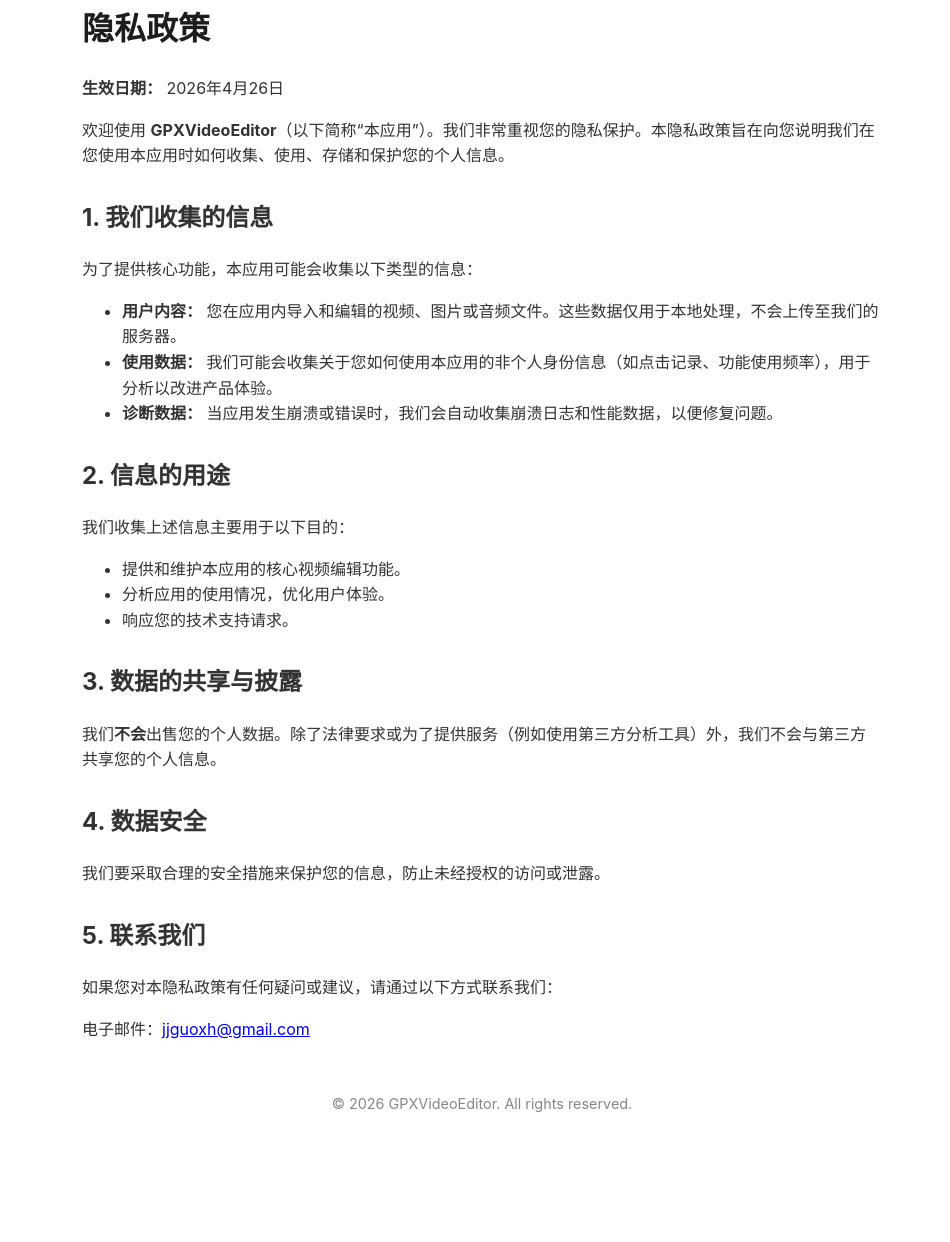
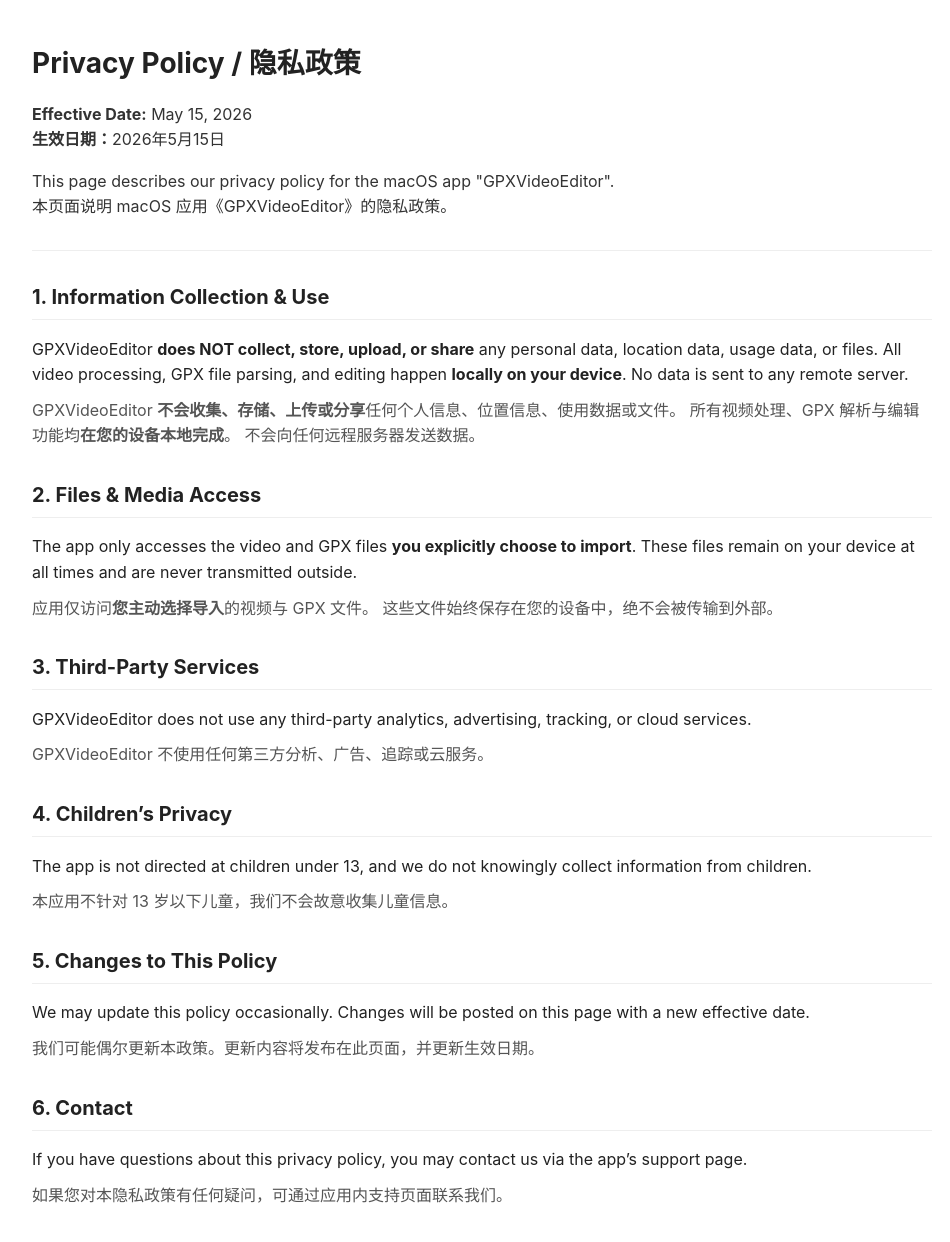
Before and after one commit to jjguoxh/gpx-privacy, a plain HTML site: page index.html in a window 1280 px wide. Shown: the part 38-1280 px from the top of the page, without its empty margins (158-1108 px from the left). Before the commit the page ends 1188 px from the top, so only its background shows below. Drawn offline with Linux system fonts and the light colour scheme.

Commit message:
update english and chinese version

```diff
--- a/index.html
+++ b/index.html
@@ -1,53 +1,124 @@
 <!DOCTYPE html>
-<html lang="zh-CN">
+<html lang="en">
 <head>
     <meta charset="UTF-8">
     <meta name="viewport" content="width=device-width, initial-scale=1.0">
-    <title>隐私政策 - GPXVideoEditor</title>
+    <title>Privacy Policy - GPXVideoEditor</title>
     <style>
-        body { font-family: -apple-system, BlinkMacSystemFont, "Segoe UI", Roboto, Helvetica, Arial, sans-serif; line-height: 1.6; color: #333; max-width: 800px; margin: 0 auto; padding: 20px; }
-        h1 { color: #1d1d1f; }
-        h2 { color: #333; margin-top: 30px; }
-        p { margin-bottom: 15px; }
-        .footer { margin-top: 50px; font-size: 0.9em; color: #86868b; text-align: center; }
+        body {
+            font-family: -apple-system, BlinkMacSystemFont, "Segoe UI", Roboto, Arial, sans-serif;
+            max-width: 900px;
+            margin: 40px auto;
+            padding: 20px;
+            line-height: 1.6;
+            color: #333;
+            background-color: #fff;
+        }
+        h1, h2 {
+            color: #222;
+        }
+        h1 {
+            font-size: 28px;
+            margin-bottom: 10px;
+        }
+        h2 {
+            font-size: 20px;
+            margin-top: 30px;
+            padding-bottom: 6px;
+            border-bottom: 1px solid #eee;
+        }
+        .section {
+            margin: 20px 0;
+        }
+        .en {
+            color: #222;
+            margin-bottom: 10px;
+        }
+        .cn {
+            color: #555;
+        }
+        hr {
+            border: none;
+            border-top: 1px solid #eee;
+            margin: 30px 0;
+        }
     </style>
 </head>
+
 <body>
 
-    <h1>隐私政策</h1>
-    <p><strong>生效日期：</strong> 2026年4月26日</p>
+    <h1>Privacy Policy / 隐私政策</h1>
+    <p><strong>Effective Date:</strong> May 15, 2026<br>
+    <strong>生效日期：</strong>2026年5月15日</p>
+    <p>This page describes our privacy policy for the macOS app "GPXVideoEditor".<br>
+    本页面说明 macOS 应用《GPXVideoEditor》的隐私政策。</p>
 
-    <p>欢迎使用 <strong>GPXVideoEditor</strong>（以下简称“本应用”）。我们非常重视您的隐私保护。本隐私政策旨在向您说明我们在您使用本应用时如何收集、使用、存储和保护您的个人信息。</p>
+    <hr>
 
-    <h2>1. 我们收集的信息</h2>
-    <p>为了提供核心功能，本应用可能会收集以下类型的信息：</p>
-    <ul>
-        <!-- 如果你不需要收集某些数据，可以删除对应的行 -->
-        <li><strong>用户内容：</strong> 您在应用内导入和编辑的视频、图片或音频文件。这些数据仅用于本地处理，不会上传至我们的服务器。</li>
-        <li><strong>使用数据：</strong> 我们可能会收集关于您如何使用本应用的非个人身份信息（如点击记录、功能使用频率），用于分析以改进产品体验。</li>
-        <li><strong>诊断数据：</strong> 当应用发生崩溃或错误时，我们会自动收集崩溃日志和性能数据，以便修复问题。</li>
-    </ul>
+    <div class="section">
+        <h2>1. Information Collection & Use</h2>
+        <div class="en">
+            GPXVideoEditor <strong>does NOT collect, store, upload, or share</strong> any personal data, location data, usage data, or files.
+            All video processing, GPX file parsing, and editing happen <strong>locally on your device</strong>.
+            No data is sent to any remote server.
+        </div>
+        <div class="cn">
+            GPXVideoEditor <strong>不会收集、存储、上传或分享</strong>任何个人信息、位置信息、使用数据或文件。
+            所有视频处理、GPX 解析与编辑功能均<strong>在您的设备本地完成</strong>。
+            不会向任何远程服务器发送数据。
+        </div>
+    </div>
 
-    <h2>2. 信息的用途</h2>
-    <p>我们收集上述信息主要用于以下目的：</p>
-    <ul>
-        <li>提供和维护本应用的核心视频编辑功能。</li>
-        <li>分析应用的使用情况，优化用户体验。</li>
-        <li>响应您的技术支持请求。</li>
-    </ul>
+    <div class="section">
+        <h2>2. Files & Media Access</h2>
+        <div class="en">
+            The app only accesses the video and GPX files <strong>you explicitly choose to import</strong>.
+            These files remain on your device at all times and are never transmitted outside.
+        </div>
+        <div class="cn">
+            应用仅访问<strong>您主动选择导入</strong>的视频与 GPX 文件。
+            这些文件始终保存在您的设备中，绝不会被传输到外部。
+        </div>
+    </div>
 
-    <h2>3. 数据的共享与披露</h2>
-    <p>我们<strong>不会</strong>出售您的个人数据。除了法律要求或为了提供服务（例如使用第三方分析工具）外，我们不会与第三方共享您的个人信息。</p>
+    <div class="section">
+        <h2>3. Third-Party Services</h2>
+        <div class="en">
+            GPXVideoEditor does not use any third-party analytics, advertising, tracking, or cloud services.
+        </div>
+        <div class="cn">
+            GPXVideoEditor 不使用任何第三方分析、广告、追踪或云服务。
+        </div>
+    </div>
 
-    <h2>4. 数据安全</h2>
-    <p>我们要采取合理的安全措施来保护您的信息，防止未经授权的访问或泄露。</p>
+    <div class="section">
+        <h2>4. Children’s Privacy</h2>
+        <div class="en">
+            The app is not directed at children under 13, and we do not knowingly collect information from children.
+        </div>
+        <div class="cn">
+            本应用不针对 13 岁以下儿童，我们不会故意收集儿童信息。
+        </div>
+    </div>
 
-    <h2>5. 联系我们</h2>
-    <p>如果您对本隐私政策有任何疑问或建议，请通过以下方式联系我们：</p>
-    <p>电子邮件：<a href="mailto:">jjguoxh@gmail.com</a></p>
+    <div class="section">
+        <h2>5. Changes to This Policy</h2>
+        <div class="en">
+            We may update this policy occasionally. Changes will be posted on this page with a new effective date.
+        </div>
+        <div class="cn">
+            我们可能偶尔更新本政策。更新内容将发布在此页面，并更新生效日期。
+        </div>
+    </div>
 
-    <div class="footer">
-        <p>© 2026 GPXVideoEditor. All rights reserved.</p>
+    <div class="section">
+        <h2>6. Contact</h2>
+        <div class="en">
+            If you have questions about this privacy policy, you may contact us via the app’s support page.
+        </div>
+        <div class="cn">
+            如果您对本隐私政策有任何疑问，可通过应用内支持页面联系我们。
+        </div>
     </div>
 
 </body>
```
